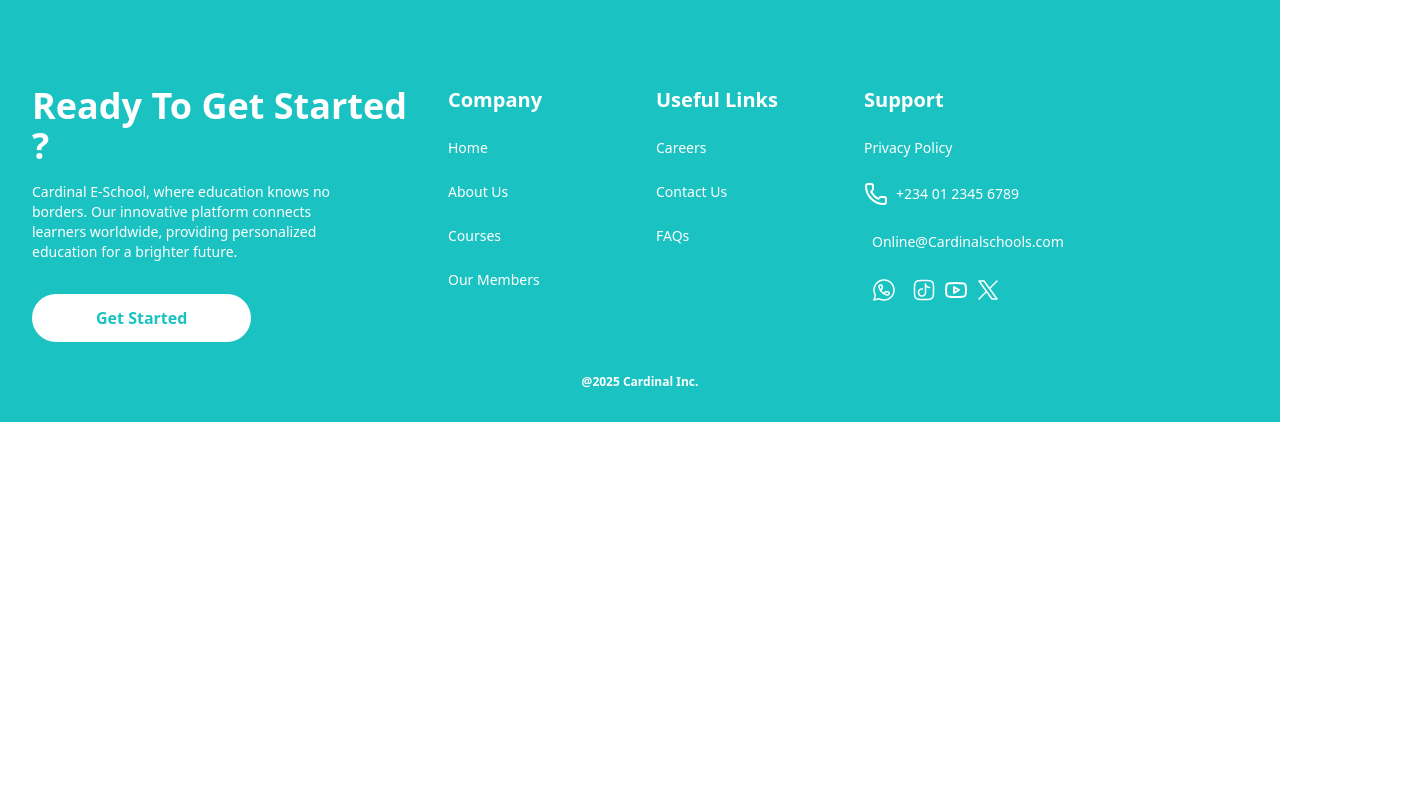
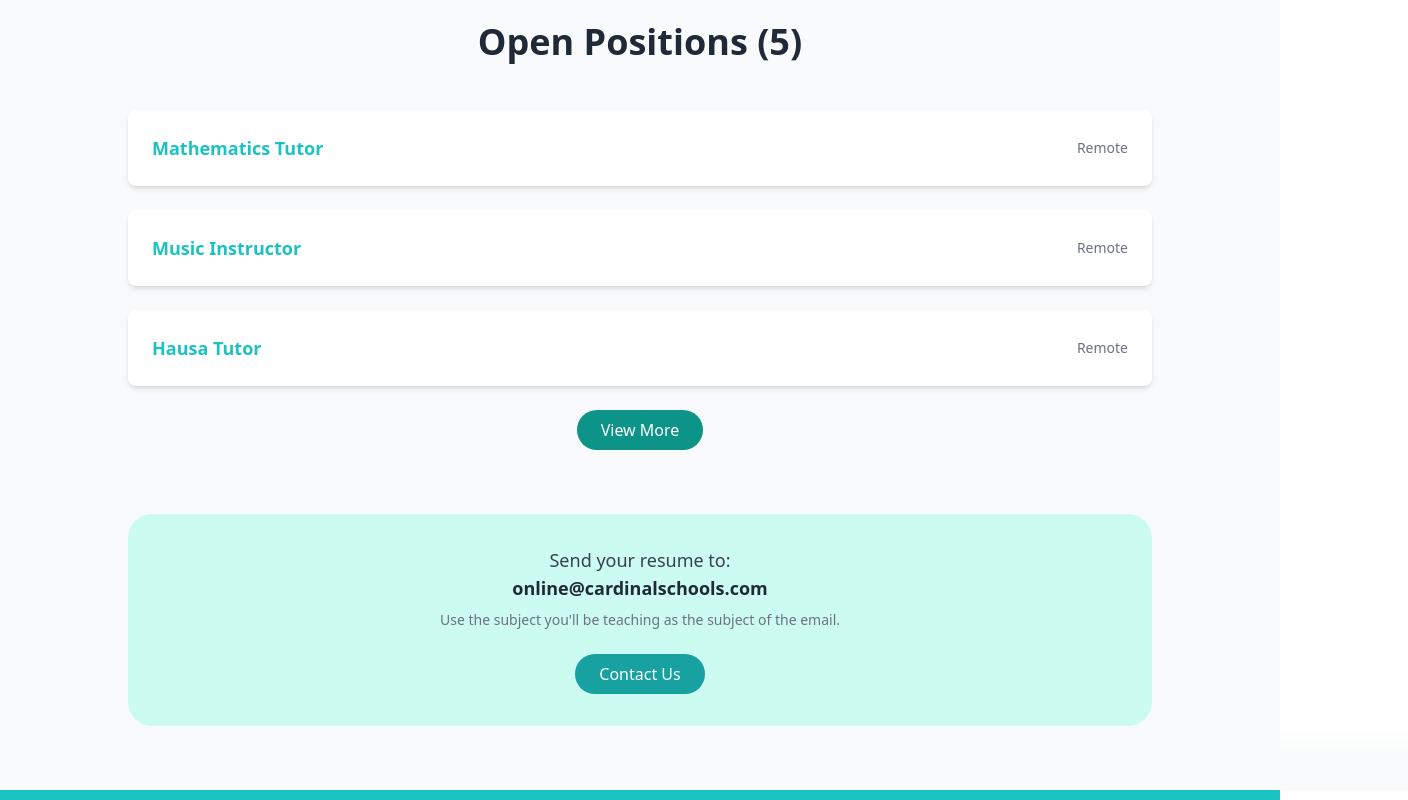
Before and after one commit to priest-2105/cardinal-eschool, a Next.js app: page /team in a window 1280 px wide. Shown: the part 2080-2880 px from the top of the page, 1408 px wide, since content can reach past the window. Before the commit the page ends 2502 px from the top, so only its background shows below. Built offline with nearby package versions, Linux system fonts and the light colour scheme.

Commit message:
job opening

```diff
--- a/app/(public)/team/page.tsx
+++ b/app/(public)/team/page.tsx
@@ -1,5 +1,6 @@
 
 import CoreValues from '@/components/public/pages/team/coreValues';
+import JobOpenings from '@/components/public/pages/team/jobOpening';
 import TeamOneSection from '@/components/public/pages/team/teamOneSection';
 
 function Team() {
@@ -7,6 +8,7 @@ function Team() {
     <>
     <TeamOneSection/>
     <CoreValues/>
+    <JobOpenings/>
     </>
   )
 }
--- /dev/null
+++ b/components/public/pages/team/jobOpening/index.tsx
@@ -0,0 +1,115 @@
+"use client";
+
+import { motion } from "framer-motion";
+import { useRef, useState } from "react";
+
+// Animation Variants
+const fadeInUp = {
+  hidden: { opacity: 0, y: 50 },
+  visible: { opacity: 1, y: 0, transition: { duration: 0.6 } },
+};
+
+const staggerContainer = {
+  hidden: { opacity: 0 },
+  visible: { opacity: 1, transition: { staggerChildren: 0.2 } },
+};
+
+const JobOpenings = () => {
+  const contactSectionRef = useRef<HTMLDivElement | null>(null);
+  const [viewAll, setViewAll] = useState(false); // State to manage view toggle
+
+  const scrollToContact = () => {
+    contactSectionRef.current?.scrollIntoView({ behavior: "smooth" });
+  };
+
+  const jobPositions = [
+    { title: "Mathematics Tutor", location: "Remote" },
+    { title: "Music Instructor", location: "Remote" },
+    { title: "Hausa Tutor", location: "Remote" },
+    { title: "Data Analysis Instructor", location: "Remote" },
+    { title: "Science Teacher", location: "Remote" },
+  ];
+
+  // Limit positions displayed when not viewing all
+  const displayedPositions = viewAll ? jobPositions : jobPositions.slice(0, 3);
+
+  return (
+    <section className="bg-gray-50 py-16 px-6 md:px-16 relative">
+      <div className="max-w-5xl mx-auto">
+        {/* Header */}
+        <motion.h1
+          initial="hidden"
+          animate="visible"
+          variants={fadeInUp}
+          className="text-4xl font-bold text-gray-800 text-center mb-12"
+        >
+          Open Positions ({jobPositions.length})
+        </motion.h1>
+
+        {/* Job Positions List */}
+        <motion.div
+          variants={staggerContainer}
+          initial="hidden"
+          animate="visible"
+          className="grid gap-6 relative"
+        >
+          {displayedPositions.map((job, index) => (
+            <motion.div
+              key={index}
+              variants={fadeInUp}
+              className="flex justify-between items-center bg-white rounded-lg shadow-md p-6 hover:shadow-lg transition-shadow"
+            >
+              <h2 className="text-lg text-[#1BC2C2] font-semibold">{job.title}</h2>
+              <span className="text-sm font-medium text-gray-500">{job.location}</span>
+            </motion.div>
+          ))}
+        </motion.div>
+
+        {/* Opacity Gradient */}
+        {!viewAll && (
+          <div className="absolute bottom-[0px] w-full h-16 bg-gradient-to-t from-gray-50 via-gray-50 to-transparent pointer-events-none"></div>
+        )}
+
+        {/* View More / Less Button */}
+        <div className="text-center mt-6">
+          <button
+            onClick={() => setViewAll(!viewAll)}
+            className="bg-teal-600 text-white px-6 py-2 rounded-3xl hover:bg-[#1BC2C2]  transition-all"
+          >
+            {viewAll ? "View Less" : "View More"}
+          </button>
+        </div>
+
+        {/* Contact Section */}
+        <motion.div
+          ref={contactSectionRef}
+          variants={fadeInUp}
+          initial="hidden"
+          animate="visible"
+          className="mt-16 text-center bg-teal-100 rounded-3xl p-8"
+        >
+          <div className="text-center">
+            <p className="text-lg text-gray-700">
+              Send your resume to:
+              <span className="font-semibold block text-gray-800">
+                online@cardinalschools.com
+              </span>
+            </p>
+            <p className="text-sm text-gray-500 mt-2">
+              Use the subject you'll be teaching as the subject of the email.
+            </p>
+          </div>
+
+          <button
+            onClick={scrollToContact}
+            className="mt-6 bg-[#17A1A1] text-white px-6 py-2 rounded-3xl hover:bg-[#1BC2C2]  transition-all"
+          >
+            Contact Us
+          </button>
+        </motion.div>
+      </div>
+    </section>
+  );
+};
+
+export default JobOpenings;
```
Also changed, not shown: public/assets/img/pages/team/Group 214.png (added).
